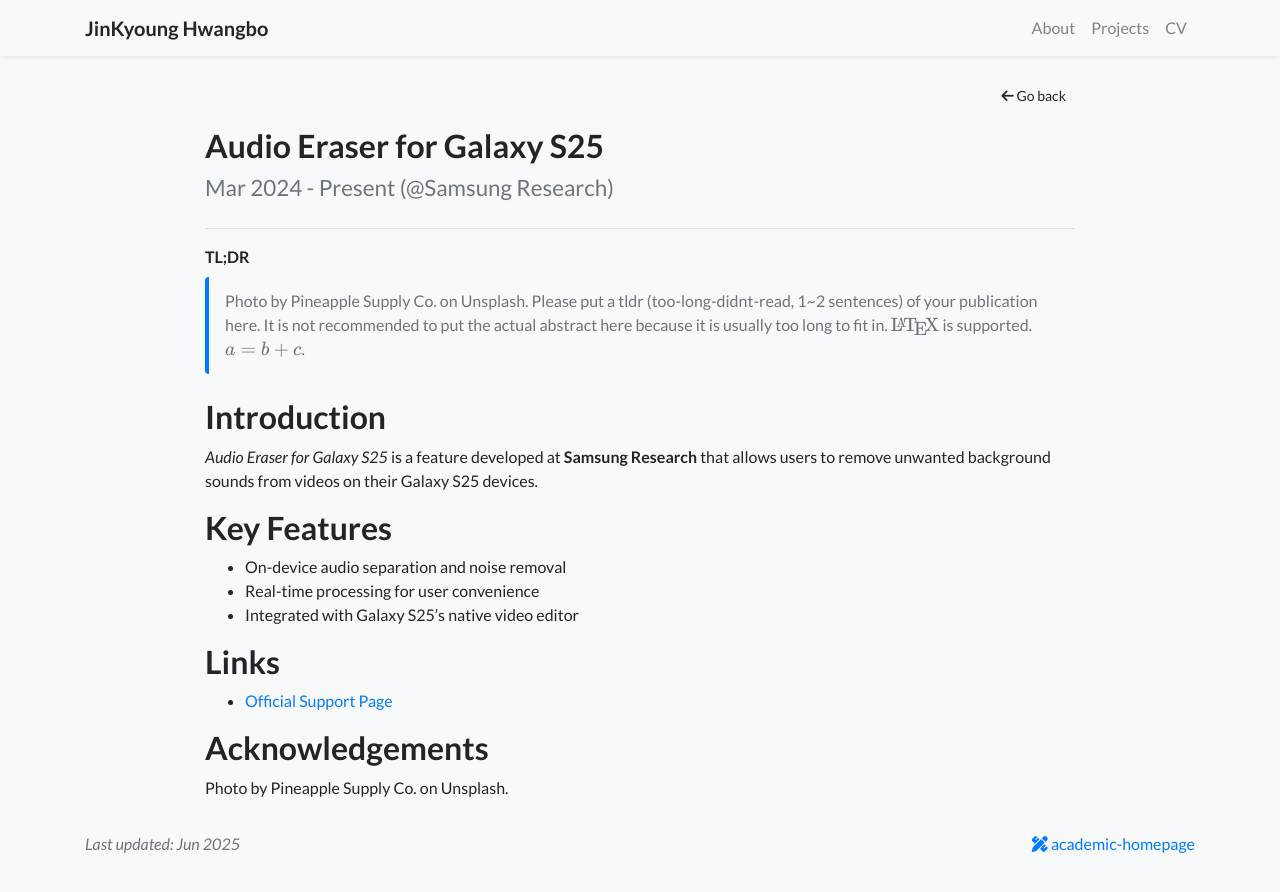
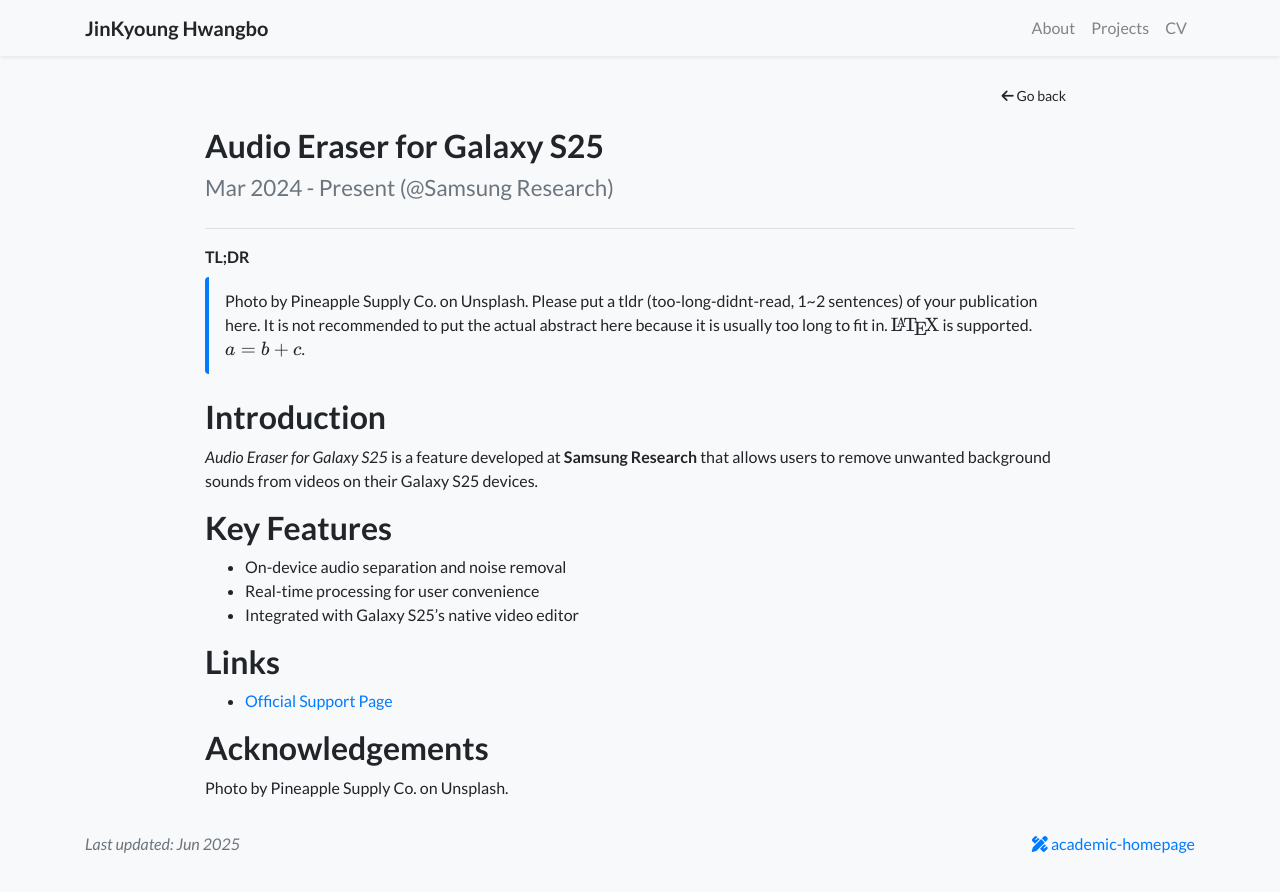
Before and after one commit to hbjk0305/hbjk0305.github.io, a Jekyll site: the page built from _projects/2024/2024-audio-eraser.md, in a window 1280 px wide. Shown: the top 892 px of the page. Built offline with Jekyll 4.4.1, drawn with Linux system fonts in a browser that asks for light colours; nearby versions of some CDN libraries; a style sheet for code colours, icons or effects is not loaded.

Commit message:
change font color

```diff
--- a/_layouts/project_detail.html
+++ b/_layouts/project_detail.html
@@ -30,7 +30,7 @@
       {% if page.abstract %}
         <div class="mb-4">
           <strong>TL;DR</strong>
-          <div class="text-muted" style="background: #f8f9fa; border-left: 4px solid #007bff; padding: 0.75em 1em; border-radius: 0.25rem; margin-top: 0.5em;">
+          <div style="background: #f8f9fa; border-left: 4px solid #007bff; padding: 0.75em 1em; border-radius: 0.25rem; margin-top: 0.5em;">
             {{ page.abstract }}
           </div>
         </div>
```
